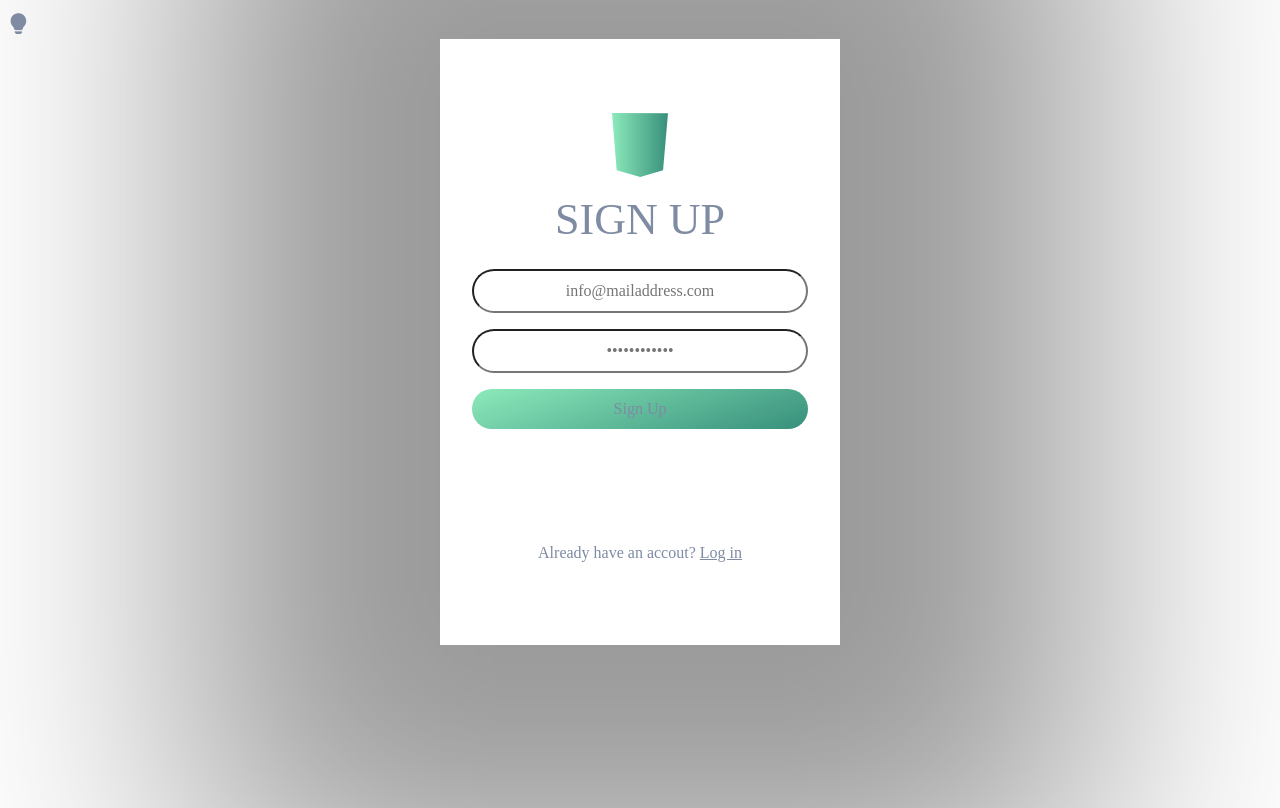
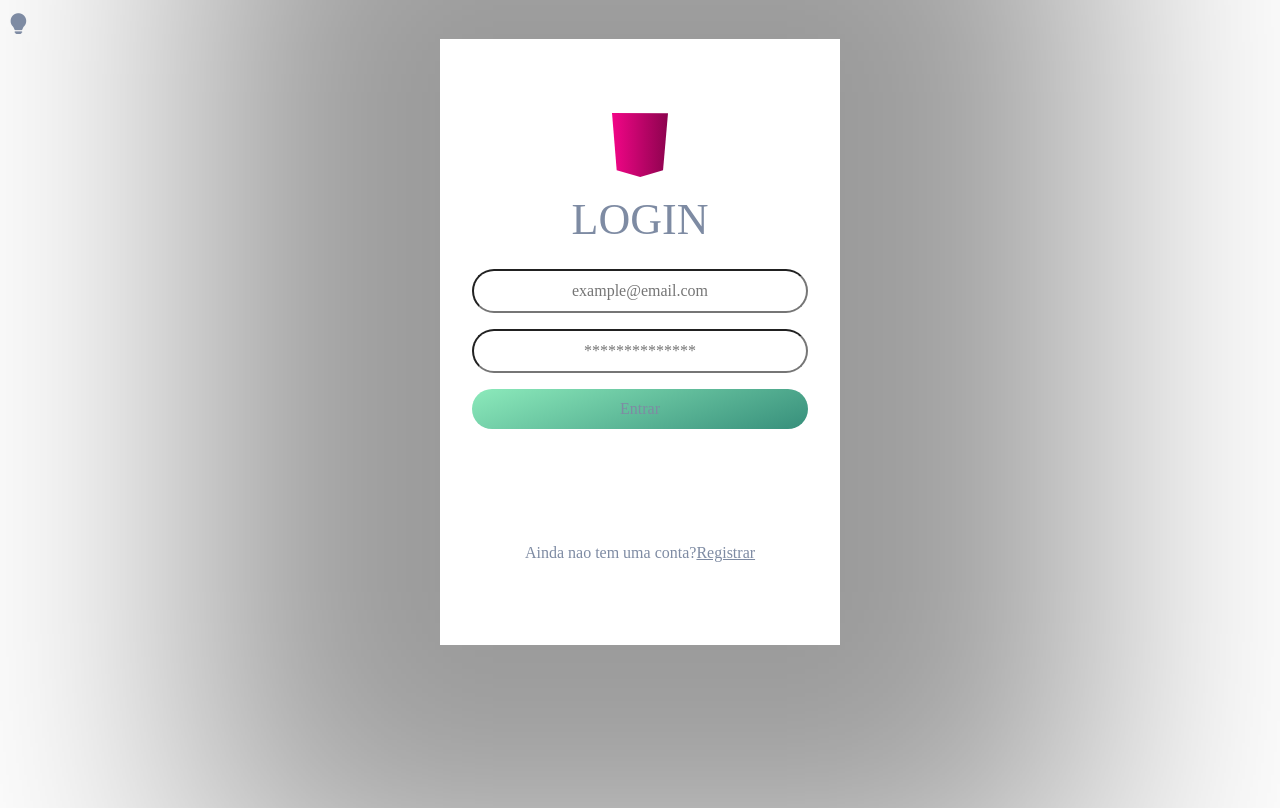
Before and after one commit to git-ramon/Login-com-Tema-Dark, a plain HTML site: page index.html in a window 1280 px wide. Drawn offline with nearby package versions, Linux system fonts and the light colour scheme.

Commit message:
Alteraçao de title, textos de botoes e remoçao de linhas comentadas

```diff
--- a/index.html
+++ b/index.html
@@ -3,7 +3,7 @@
 <head>
 
   <meta charset="UTF-8">
-  <title>Daily UI | #001 - Sign Up</title>
+  <title>Login | Conecte-se</title>
   <meta http-equiv="x-ua-compatible" content="ie=edge">
   <meta name="viewport" content="width=device-width, initial-scale=1">
   <link rel="stylesheet" href="https://cdn.jsdelivr.net/npm/bootstrap-icons@1.8.3/font/bootstrap-icons.css">
@@ -26,45 +26,34 @@
 
     <div class="register">
 
-      <!--<svg xmlns="http://www.w3.org/2000/svg"
-        class="site__logo" width="56" height="84" viewBox="77.7 214.9 274.7 412">
-          <defs>
-            <linearGradient id="a" x1="0%" y1="0%" y2="0%">
-              <stop offset="0%" stop-color="#8ceabb"/>
-              <stop offset="100%" stop-color="#378f7b"/>
-            </linearGradient>
-          </defs>
-        <path fill="url(#a)" d="M215 214.9c-83.6 123.5-137.3 200.8-137.3 275.9 0 75.2 61.4 136.1 137.3 136.1s137.3-60.9 137.3-136.1c0-75.1-53.7-152.4-137.3-275.9z"/>
-      </svg>-->
-
     <svg xmlns="http://www.w3.org/2000/svg"
         class="site_logo" fill="none" height="84" width="56" viewBox="0 0 124 141.53199999999998">
         <linearGradient id="a" x1="0%" y1="0%" y2="0%">
-            <stop offset="0%" stop-color="#8ceabb"/>
-            <stop offset="100%" stop-color="#378f7b"/>
+            <stop offset="0%" stop-color="#F20587"/>
+            <stop offset="100%" stop-color="#8C034E"/>
         </linearGradient>
         <path fill="url(#a)" d="M10.383 126.894L0 0l124 .255-10.979 126.639-50.553 14.638z"/>
     </svg>
 
-      <h2>Sign Up</h2>
+      <h2>Login</h2>
 
       <form action="" method="post" class="form">
 
         <div class="form__field">
-          <input type="email" placeholder="info@mailaddress.com">
+          <input type="email" placeholder="example@email.com">
         </div>
 
         <div class="form__field">
-          <input type="password" placeholder="••••••••••••">
+          <input type="password" placeholder="**************">
         </div>
 
         <div class="form__field">
-          <input type="submit" value="Sign Up">
+          <input type="submit" value="Entrar">
         </div>
 
       </form>
 
-      <p>Already have an accout? <a href="#">Log in</a></p>
+      <p>Ainda nao tem uma conta?<a href="#">Registrar</a></p>
 
     </div>
 
```
